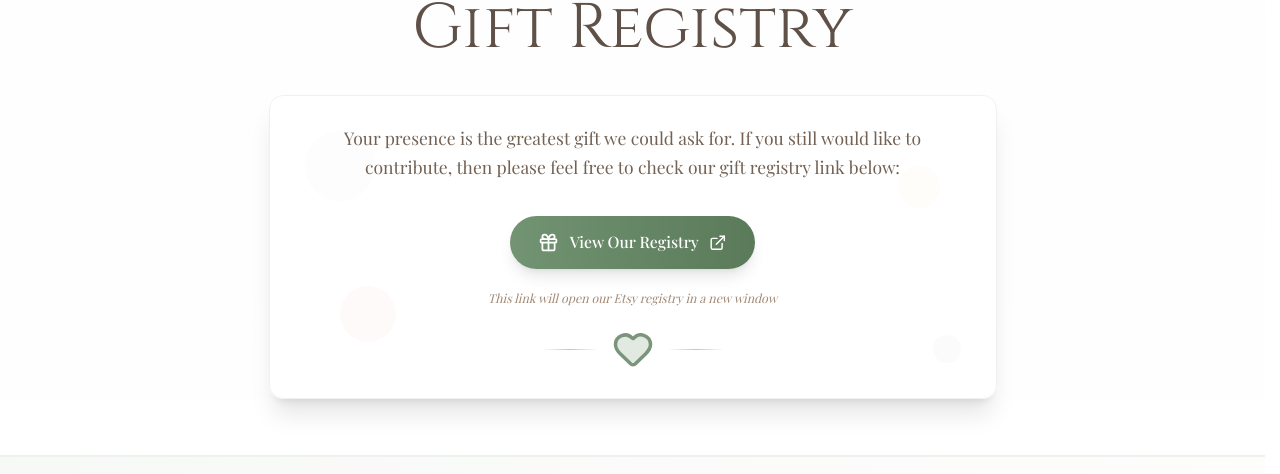
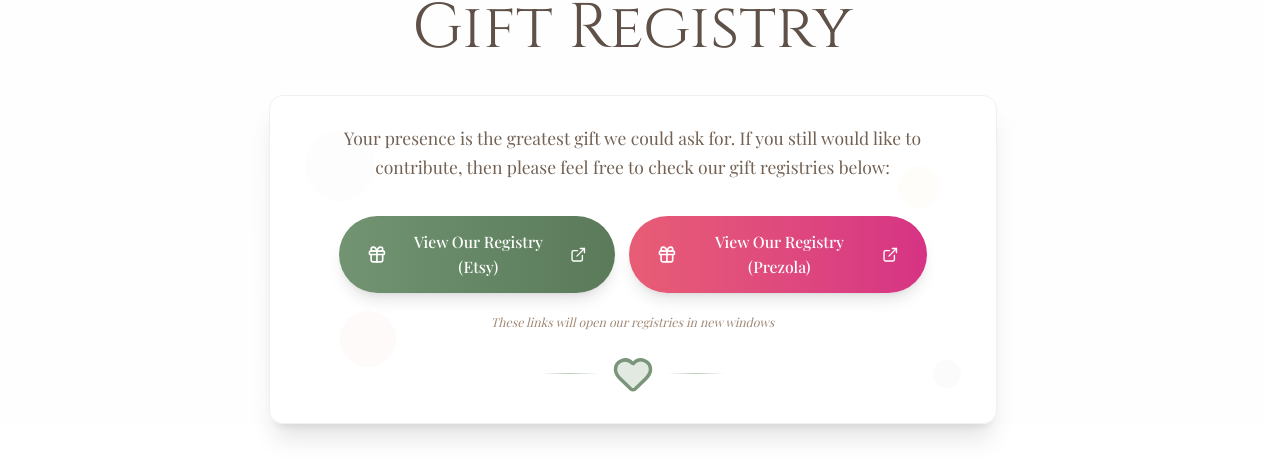
Before and after one commit to jamilfaisal/Wedding-RSVP-Website, a Next.js app: page /en/gift-registry in a window 1280 px wide. Shown: the part 169-643 px from the top of the page. Built offline with nearby package versions, Linux system fonts and the light colour scheme; no server answers.

Commit message:
feat: Add another gift registry link

```diff
--- a/public/locales/ar/common.json
+++ b/public/locales/ar/common.json
@@ -214,9 +214,9 @@
   "giftRegistry": {
     "title": "قائمة الهدايا",
     "subtitle": "حضوركم في حفل زفافنا هو أعظم هدية على الإطلاق",
-    "message": "حضوركم هو أعظم هدية نطلبها. إذا كنتم لا تزالون ترغبون بالمساهمة، فلا تترددوا في زيارة رابط سجل الهدايا أدناه:",
+    "message": "حضوركم هو أعظم هدية نطلبها. إذا كنتم لا تزالون ترغبون بالمساهمة، فلا تترددوا في زيارة روابط سجل الهدايا أدناه:",
     "viewRegistry": "عرض قائمة الهدايا",
-    "note": "سيفتح هذا الرابط قائمة الهدايا الخاصة بنا على Etsy في نافذة جديدة",
+    "note": "ستفتح هذه الروابط قوائم الهدايا الخاصة بنا في نوافذ جديدة",
     "footerTitle": "شكرًا لكم",
     "footerMessage": "حضوركم وحبكم ودعمكم بينما نبدأ هذا الفصل الجديد معًا يعني لنا أكثر من أي هدية. نحن ممتنون جدًا لوجودكم في حياتنا."
   },
--- a/public/locales/en/common.json
+++ b/public/locales/en/common.json
@@ -213,9 +213,9 @@
   "giftRegistry": {
     "title": "Gift Registry",
     "subtitle": "Your presence at our wedding is the greatest gift of all",
-    "message": "Your presence is the greatest gift we could ask for. If you still would like to contribute, then please feel free to check our gift registry link below:",
+    "message": "Your presence is the greatest gift we could ask for. If you still would like to contribute, then please feel free to check our gift registries below:",
     "viewRegistry": "View Our Registry",
-    "note": "This link will open our Etsy registry in a new window"
+    "note": "These links will open our registries in new windows"
   },
   "touristyThings": {
     "title": "Touristy Things in ",
--- a/src/components/pages/gift-registry/index.tsx
+++ b/src/components/pages/gift-registry/index.tsx
@@ -5,13 +5,14 @@ import { useTranslation } from 'react-i18next';
 
 function GiftRegistryPage() {
   const { t } = useTranslation();
-  const registryUrl = 'https://www.etsy.com/registry/MTYyOTU4MTY4fDI3NTQ1Mjg1Mw';
+  const etsyRegistryUrl = 'https://www.etsy.com/registry/MTYyOTU4MTY4fDI3NTQ1Mjg1Mw';
+  const prezolaRegistryUrl = 'https://prezola.com/buy/view/259935';
 
   return (
     <div className="bg-gradient-to-b from-ivory-50 via-sage-50/20 to-pastel-pink-50/10 pt-45 mb-16">
       <div className="max-w-4xl mx-auto px-8">
         {renderHeader(t)}
-        {renderMainContent(t, registryUrl)}
+        {renderMainContent(t, etsyRegistryUrl, prezolaRegistryUrl)}
       </div>
     </div>
   );
@@ -48,41 +49,59 @@ function renderHeader(t: (key: string) => string) {
   );
 }
 
-function renderMainContent(t: (key: string) => string, registryUrl: string) {
+function renderMainContent(
+  t: (key: string) => string,
+  etsyRegistryUrl: string,
+  prezolaRegistryUrl: string
+) {
   return (
     <div className="mb-4">
       <div className="bg-white/70 backdrop-blur-sm rounded-2xl p-6 md:p-8 shadow-xl border border-sage-100 relative overflow-hidden">
-        {/* Background decorations */}
-        <div className="absolute top-0 left-0 w-full h-full opacity-5">
-          <div className="absolute top-10 left-10 w-20 h-20 bg-sage-300 rounded-full"></div>
-          <div className="absolute top-20 right-16 w-12 h-12 bg-orange-300 rounded-full"></div>
-          <div className="absolute bottom-16 left-20 w-16 h-16 bg-pastel-pink-300 rounded-full"></div>
-          <div className="absolute bottom-10 right-10 w-8 h-8 bg-sage-400 rounded-full"></div>
-        </div>
+        {renderBackgroundShapes()}
 
         <div className="relative z-10 text-center">
-          {/* Message */}
-          <p
-            className="text-lg md:text-xl text-brown-700 mb-10 leading-relaxed max-w-2xl mx-auto"
-            style={{ fontFamily: 'var(--font-serif)' }}
-          >
-            {t('giftRegistry.message')}
-          </p>
+          {renderGiftRegistryMessage(t)}
+          {renderRegistryButtons(etsyRegistryUrl, t, prezolaRegistryUrl)}
+        </div>
+      </div>
+    </div>
+  );
+}
 
-          {/* Registry Button */}
+function renderRegistryButtons(
+  etsyRegistryUrl: string,
+  t: (key: string) => string,
+  prezolaRegistryUrl: string
+) {
+  return (
     <div className="flex flex-col items-center gap-6">
+      <div className="flex flex-col sm:flex-row gap-4 w-full max-w-2xl justify-center">
         <a
-              href={registryUrl}
+          href={etsyRegistryUrl}
           target="_blank"
           rel="noopener noreferrer"
-              className="group inline-flex items-center gap-3 bg-gradient-to-r from-sage-500 to-sage-600 hover:from-sage-600 hover:to-sage-700 text-white px-8 py-4 rounded-full shadow-lg hover:shadow-xl transition-all duration-300 transform hover:scale-105"
+          className="group inline-flex items-center justify-center gap-3 bg-gradient-to-r from-sage-500 to-sage-600 hover:from-sage-600 hover:to-sage-700 text-white px-8 py-4 rounded-full shadow-lg hover:shadow-xl transition-all duration-300 transform hover:scale-105"
         >
           <Gift className="w-6 h-6" />
           <span className="text-lg font-medium" style={{ fontFamily: 'var(--font-serif)' }}>
-                {t('giftRegistry.viewRegistry')}
+            {t('giftRegistry.viewRegistry')} (Etsy)
           </span>
           <ExternalLink className="w-5 h-5 group-hover:translate-x-1 transition-transform" />
         </a>
+
+        <a
+          href={prezolaRegistryUrl}
+          target="_blank"
+          rel="noopener noreferrer"
+          className="group inline-flex items-center justify-center gap-3 bg-gradient-to-r from-pastel-pink-500 to-pastel-pink-600 hover:from-pastel-pink-600 hover:to-pastel-pink-700 text-white px-8 py-4 rounded-full shadow-lg hover:shadow-xl transition-all duration-300 transform hover:scale-105"
+        >
+          <Gift className="w-6 h-6" />
+          <span className="text-lg font-medium" style={{ fontFamily: 'var(--font-serif)' }}>
+            {t('giftRegistry.viewRegistry')} (Prezola)
+          </span>
+          <ExternalLink className="w-5 h-5 group-hover:translate-x-1 transition-transform" />
+        </a>
+      </div>
 
       {/* Optional Note */}
       <p
@@ -101,8 +120,27 @@ function renderMainContent(t: (key: string) => string, registryUrl: string) {
         <div className="w-16 h-px bg-gradient-to-l from-transparent via-sage-300 to-transparent"></div>
       </div>
     </div>
-        </div>
-      </div>
+  );
+}
+
+function renderGiftRegistryMessage(t: (key: string) => string) {
+  return (
+    <p
+      className="text-lg md:text-xl text-brown-700 mb-10 leading-relaxed max-w-2xl mx-auto"
+      style={{ fontFamily: 'var(--font-serif)' }}
+    >
+      {t('giftRegistry.message')}
+    </p>
+  );
+}
+
+function renderBackgroundShapes() {
+  return (
+    <div className="absolute top-0 left-0 w-full h-full opacity-5">
+      <div className="absolute top-10 left-10 w-20 h-20 bg-sage-300 rounded-full"></div>
+      <div className="absolute top-20 right-16 w-12 h-12 bg-orange-300 rounded-full"></div>
+      <div className="absolute bottom-16 left-20 w-16 h-16 bg-pastel-pink-300 rounded-full"></div>
+      <div className="absolute bottom-10 right-10 w-8 h-8 bg-sage-400 rounded-full"></div>
     </div>
   );
 }
```
Lines whose indentation alone changed are shown as unchanged.
